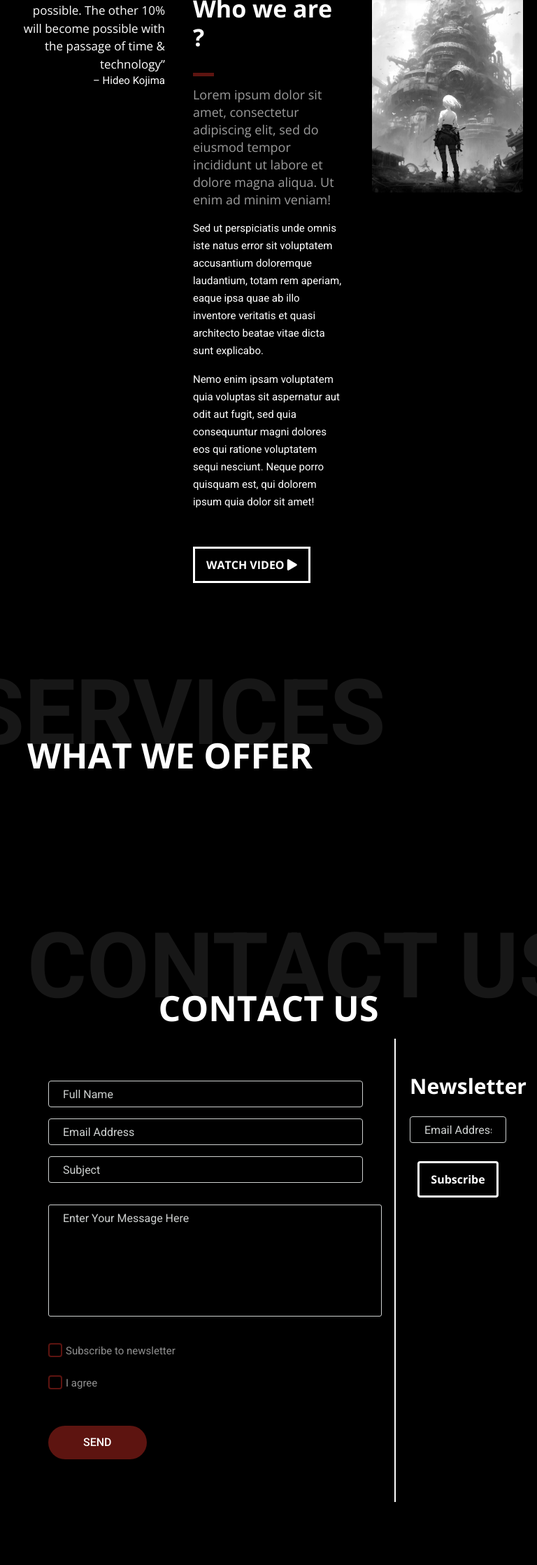
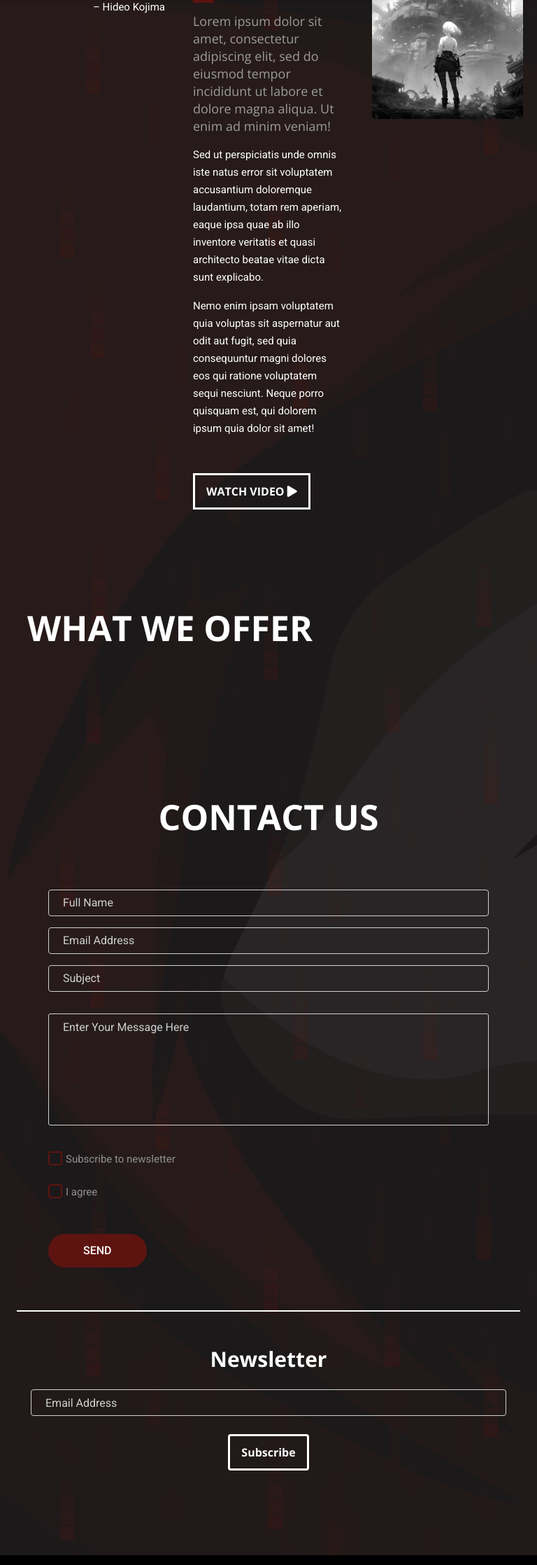
Before and after one commit to Amrmohamed090/Bloody-Rain-Studio, a Django app: page /contactus/ in a window 768 px wide. Shown: the part 805-3041 px from the top of the page at 70% size. Run offline with Django 5.2, Linux system fonts and the light colour scheme; some libraries are stand-ins or nearby versions.

Commit message:
final changes

```diff
--- a/portifolio_server/app/static/app/css/site-color.css
+++ b/portifolio_server/app/static/app/css/site-color.css
@@ -7,6 +7,16 @@
 body {
     background:black;
 }
+
+
+.main-background {
+    background-image: url(../images/image2.png);
+    background-repeat: no-repeat;
+    background-size: cover;
+    overflow: hidden;
+    background-color: black;
+}
+
 
 
 /* Default Link Color */
@@ -184,9 +194,21 @@ body {
 
 /* about */
 
-#about {
-    background-color: black;
-}
+/* #about {
+    background: url('../images/zby_01.png') no-repeat center center/cover ;
+    background-position: center;
+    background-size:cover;
+    background-color:rgba(0, 0, 0, 0.5);
+} */
+/*
+#about::before {
+    content: '';
+    position: absolute;
+    width: 100%;
+    height: 100%;
+    background: rgba(0, 0, 0, 0.5);
+    z-index: 0;
+  } */
 
 /* Testimonial */
 
--- a/portifolio_server/app/static/app/css/site.css
+++ b/portifolio_server/app/static/app/css/site.css
@@ -1766,6 +1802,67 @@ h6 {
 
     .scol-3, .col-4, .col-6, .col-8, .col-10, .col-12 {
         width: 50%;
+    }
+
+    .contact-row-small {
+        flex-direction: column;
+    }
+
+    .services-column-sm {
+        flex-direction: column-reverse !important;
+        margin-top: 30px !important;
+
+    }
+
+    .project-page {
+        flex-direction: column-reverse;
+        margin-right: 0;
+        margin-left: 0;
+        overflow: hidden;
+    }
+
+    .project-section-1 {
+        max-width: 100%;
+        width: 100%;
+    }
+
+    .project-image-box {
+        max-width: 100% !important;
+        width: 100%;
+    }
+    .cookie-consent-content {
+        flex-direction: column ;
+    }
+
+
+
+    .section-head__back {
+        /* transform: translateX(0) !important;
+        margin-bottom: -42px !important;
+        font-size: 65px !important; */
+        display: none;
+
+    }
+
+    .info_form {
+        flex-basis: 0;
+        -ms-flex-positive: 1;
+        flex-grow: 1;
+        max-width: 100%;
+        border-top: 2px solid;
+        border-left: none !important;
+    }
+
+    .contact-col-small {
+        -ms-flex-preferred-size: 0;
+        flex-basis: 0;
+        -ms-flex-positive: 1;
+        flex-grow: 1;
+        max-width: 100%;
+    }
+
+    .contact_section .contact-form textarea {
+        width: 100%;
     }
 
     /*-----------------Header Elements-----------------*/
@@ -1844,6 +1941,65 @@ h6 {
     .big-padding-top {
         padding-top: 45px !important;
     }
+
+    .cookie-consent-content {
+        flex-direction: column ;
+    }
+
+
+
+    .section-head__back {
+        /* transform: translateX(0) !important;
+        margin-bottom: -42px !important;
+        font-size: 65px !important; */
+        display: none;
+
+    }
+
+    .project-page {
+        flex-direction: column-reverse;
+        margin-right: 0;
+        margin-left: 0;
+        overflow: hidden;
+    }
+
+    .project-section-1 {
+        max-width: 100%;
+        width: 100%;
+    }
+
+    .project-image-box {
+        max-width: 100% !important;
+        width: 100%;
+    }
+
+    .contact-row-small {
+        flex-direction: column;
+    }
+
+    .info_form {
+        flex-basis: 0;
+        -ms-flex-positive: 1;
+        flex-grow: 1;
+        max-width: 100%;
+        width: 100%;
+        border-top: 2px solid;
+        border-left: none !important;
+    }
+
+    .contact-col-small {
+        -ms-flex-preferred-size: 0;
+        flex-basis: 0;
+        -ms-flex-positive: 1;
+        flex-grow: 1;
+        max-width: 100%;
+        width: 100%;
+    }
+
+    .contact_section .contact-form textarea {
+        width: 100%;
+    }
+
 
     /*-----------------Header Elements-----------------*/
     #header aside {
--- a/portifolio_server/app/static/app/css/style.css
+++ b/portifolio_server/app/static/app/css/style.css
@@ -41,8 +41,7 @@
 .cookie-consent {
   position: fixed;
   bottom: 0px;
-  left: 20px;
-  right: 20px;
+  width: 100%;
   background: rgba(0, 0, 0, 0.8);
   color: white;
   padding: 15px;
@@ -52,6 +51,7 @@
   justify-content: space-between;
   align-items: center;
   z-index: 100000;
+  padding-left: 30px;
 }
 
 .cookie-consent-content {
@@ -419,9 +419,21 @@ a:focus {
 
 
 
-.do_section  {
-background-color: black;
-}
+/* .do_section  {
+  background: url('../images/zby_02.png') no-repeat;
+  background-position: center;
+  background-size:cover;
+  background-color:rgba(0, 0, 0, 0.5);
+} */
+
+/* .do_section::before {
+  content: '';
+  position: absolute;
+  width: 100%;
+  height: 130%;
+  background: rgba(0, 0, 0, 0.5);
+  z-index: 0;
+} */
 
 .do_section .heading_container {
   -webkit-box-align: center;
@@ -1010,9 +1022,9 @@ color: var(--main-color);
   text-align: center;
 
 }
-.contact_section {
-  background-color: black;
-}
+
+
+
 .contact_section .heading_container {
   -webkit-box-align: center;
       -ms-flex-align: center;
--- a/portifolio_server/app/templates/app/index.html
+++ b/portifolio_server/app/templates/app/index.html
@@ -226,9 +226,12 @@
 
 
     <!--Content Section-->
+    <div class="main-background">
+
+
     <div id="about" class="scrollto clearfix unselectable" style="overflow: hidden;">
 
-
+      <!-- <div id="over-lay"></div> -->
       <div class="site-row no-padding-bottom clearfix">
 
 
@@ -283,6 +286,8 @@
 
 
   <section class="do_section layout_padding scrollto clearfix unselectable" id="service">
+    <!-- <div id="over-lay"></div> -->
+
     <div class="container">
       <div class="heading_container">
         <div class="section-head__back">Services</div>
@@ -352,17 +357,14 @@
       {% endfor %}
     </div>
     </div>
-  </div>
 
   </section>
 
-  <!-- end do section -->
 
 
+  <section class="contact_section layout_padding scrollto clearfix unselectable" id="contact_us">
+    <!-- <div id="over-lay"></div> -->
 
-  <!-- contact section -->
-
-  <section class="contact_section layout_padding scrollto clearfix unselectable" id="contact_us">
     <div class="container">
         <div class="section-head__back">Contact Us</div>
         <div class="heading_container">
@@ -370,8 +372,8 @@
         </div>
         <div class="">
             <div class="">
-                <div class="row">
-                    <div class="col-md-9 col-9 ">
+                <div class="row contact-row-small">
+                    <div class="col-md-9 col-9 contact-col-small">
                         <div class="contact-form">
                             {% if messege_sent %}
                                 <div class="container mt-4">
@@ -435,6 +437,14 @@
 </section>
 
 
+
+    </div>
+
+  <!-- end do section -->
+
+
+
+  <!-- contact section -->
 
 
 
```
Also changed, not shown: other parts of portifolio_server/app/static/app/css/site.css (+44 -8 lines), portifolio_server/app/static/app/images/2.png (added), portifolio_server/app/static/app/images/image2.png (added), portifolio_server/app/static/app/images/zby_01.png (added), portifolio_server/app/static/app/images/zby_02.png (added), portifolio_server/app/static/app/images/zby_03.png (added), portifolio_server/db.sqlite3.
